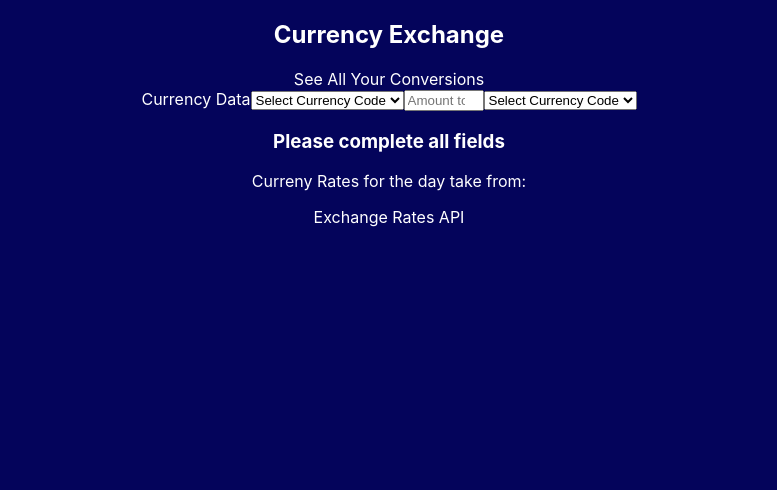
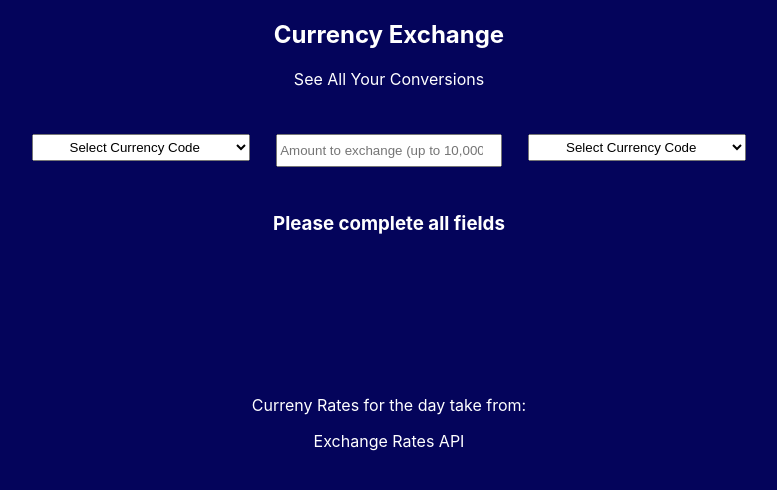
Before and after one commit to saraho1123/currency-exchange, a React (Create React App) app: page / in a window 1280 px wide. Shown: the top 490 px of the page, without its empty margins (251-1028 px from the left). Built offline with nearby package versions, Linux system fonts and the light colour scheme.

Commit message:
Complete styling of App and Form

```diff
--- a/src/App/App.scss
+++ b/src/App/App.scss
@@ -25,6 +25,7 @@ h1 {
 
 footer{
   text-align: center;
+  margin: 10em;
 }
 
 @keyframes App-logo-spin {
--- a/src/Form/Form.js
+++ b/src/Form/Form.js
@@ -28,12 +28,15 @@ const Form = (props) => {
 
   if (userCurrency && userAmount && newCurrency) {
     return (
-      <section >
+      <section className='form-container'>
+        <div className="link-to-cards">
           <NavLink to='/currency-cards' className='nav'>See All Your Conversions</NavLink>
+          </div>
         <form className='user-input' data-testid='form'>
-          <label htmlFor='currency-input'>Currency Data</label>
+          <label htmlFor='currency-input'></label>
+          <div className='forms'>
             <select
-            className='user-currency'
+              className='user-currency input'
               name="currency-input"
               data-testid='user-currency-dropdown'
               type='text'
@@ -49,14 +52,14 @@ const Form = (props) => {
               type='number'
               min='1'
               max='10000'
-            className='user-amount'
+              className='user-amount input'
               name="currency-input"
               placeholder='Amount to exchange (up to 10,000)'
               value={userAmount}
               onChange={(event) => setUserAmount(event.target.value)}
             />
             <select
-            className='new-currency'
+              className='new-currency input'
               name="currency-input"
               data-testid='new-currency-dropdown'
               type='text'
@@ -68,18 +71,22 @@ const Form = (props) => {
                 )
               })}
           </select>
+          </div>
           <NavLink onClick={getUserData} to="/currency-cards" className="nav">Get Currency Conversion </NavLink>
         </form>
       </section>
     )
   } else {
     return (
-      <section >
+      <section className='form-container'>
+        <div className="link-to-cards">
         <NavLink to='/currency-cards' className='nav'>See All Your Conversions</NavLink>
+        </div>
         <form className='user-input' data-testid='form'>
-          <label htmlFor='currency-input'>Currency Data</label>
+          <label htmlFor='currency-input'></label>
+        <div className='forms'>
           <select
-            className='user-currency'
+            className='user-currency input'
             name="currency-input"
             data-testid='user-currency-dropdown'
             type='text'
@@ -95,14 +102,14 @@ const Form = (props) => {
             type='number'
             min='1'
             max='10000'
-            className='user-amount'
+            className='user-amount  input'
             name="currency-input"
             placeholder='Amount to exchange (up to 10,000)'
             value={userAmount}
             onChange={(event) => setUserAmount(event.target.value)}
           />
           <select
-            className='new-currency'
+            className='new-currency input'
             name="currency-input"
             data-testid='new-currency-dropdown'
             type='text'
@@ -114,6 +121,7 @@ const Form = (props) => {
               )
             })}
           </select>
+          </div>
           <h1>Please complete all fields</h1>
         </form>
       </section>
--- a/src/Form/Form.scss
+++ b/src/Form/Form.scss
@@ -1,3 +1,30 @@
-.form {
-  border: black solid 20px;
+.form-container {
+
 }
+.link-to-cards {
+//  text-align: center;
+  width: 100%;
+  display: flex;
+  flex-direction: column;
+  justify-content: center;
+}
+
+.forms {
+  margin: 2em;
+  display: flex;
+  flex-direction: row;
+  justify-content: center;
+}
+
+.input {
+  display: flex;
+  text-align: center;
+  width: 17vw;
+  height: 2em;
+
+  margin: 1em;
+}
+
+h1 {
+  text-align: center;
+}
```
Also changed, not shown: 1 other file (tests, documents, lock files or other folders). Lines whose indentation alone changed are shown as unchanged.
